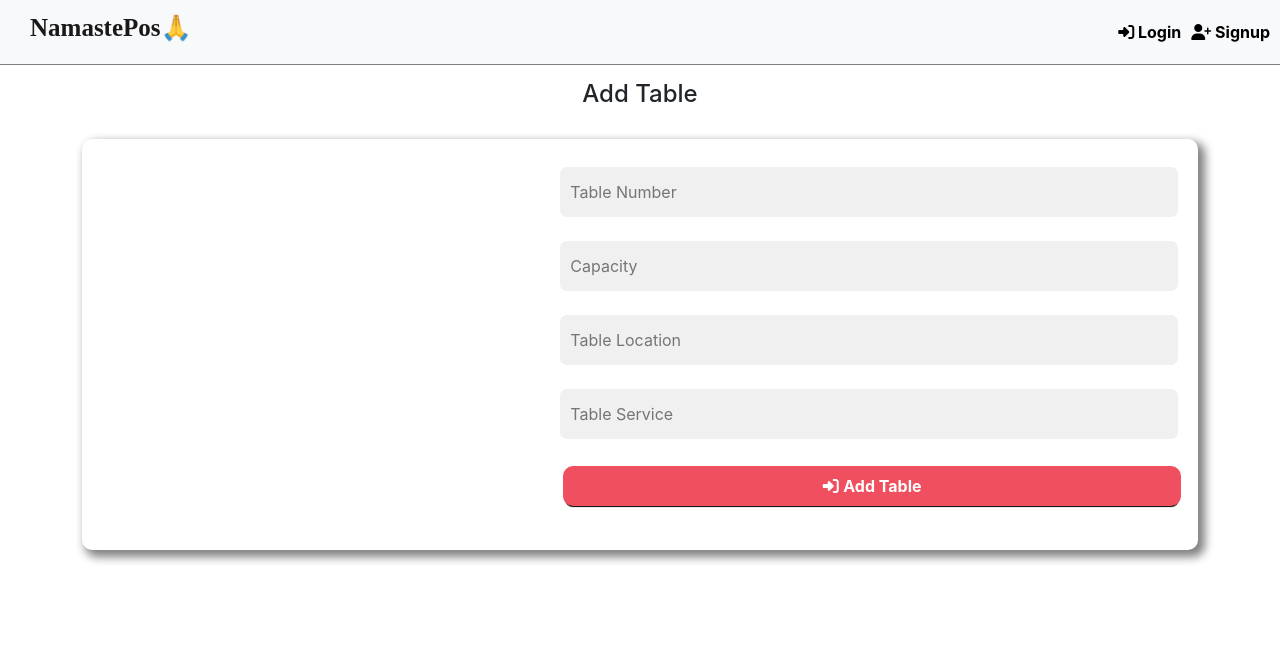
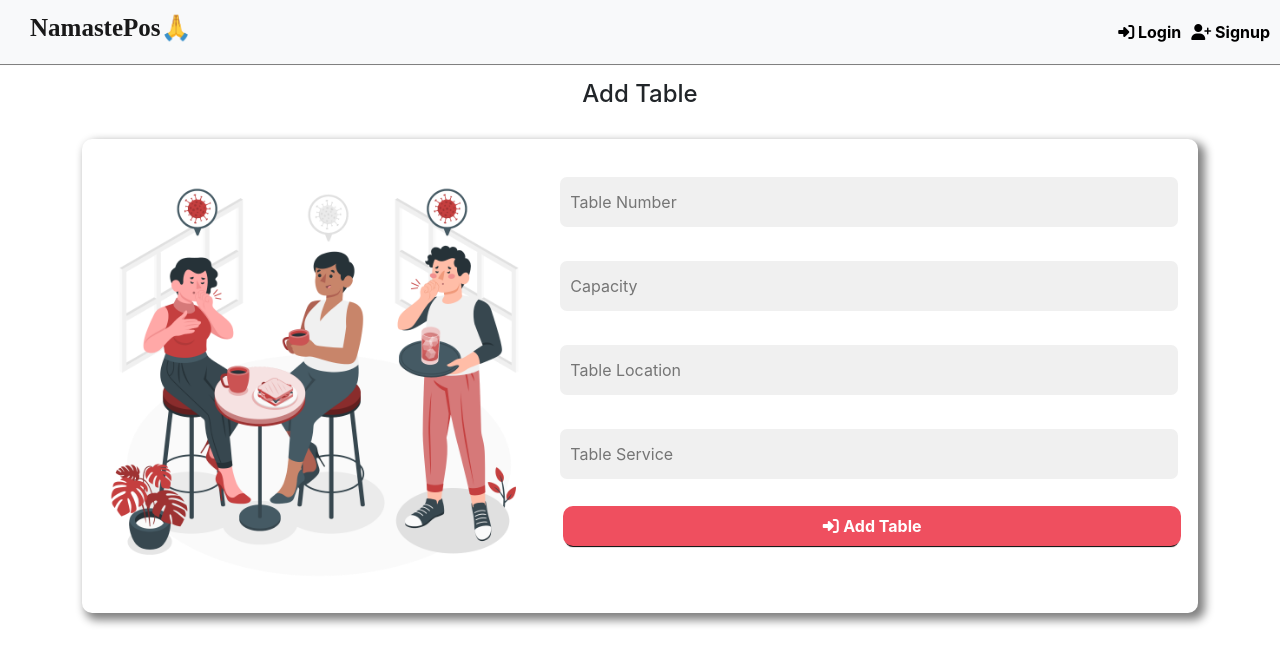
Before and after one commit to roadtocode4u/namaste-pos, a React (Create React App) app in the folder client/: page /admin/addTable in a window 1280 px wide. Shown: the top 664 px of the page. Built offline with nearby package versions, Linux system fonts and the light colour scheme.

Commit message:
feat: added api integration and image

```diff
--- a/client/src/admin/views/AddTable/AddTable.css
+++ b/client/src/admin/views/AddTable/AddTable.css
@@ -3,12 +3,12 @@
     margin-bottom: 30px;
   }
 
-  /* .add-table-img {
-    width: 100%;
+  .add-table-img {
+    width: 70%;
     display: block;
     margin-left: auto;
     margin-right: auto;
-  } */
+  }
 
   .main-card-div {
     padding: 20px;
@@ -27,6 +27,7 @@
     border: none;
     padding: 10px;
     border-radius: 7px;
+    margin-top: 10px;
   }
 
   .add-product-form-input:focus {
--- a/client/src/admin/views/AddTable/AddTable.js
+++ b/client/src/admin/views/AddTable/AddTable.js
@@ -2,7 +2,7 @@ import React, { useState } from 'react';
 import './AddTable.css';
 import axios from 'axios';
 import swal from 'sweetalert';
-//import marketplaceImg from './marketplace-img.png';
+import addTableImg from './addTable.png';
 
 
 function AddTable() {
@@ -55,7 +55,7 @@ function AddTable() {
         <div className="main-card-div text-center">
           <div className="row">
             <div className="col-md-5 mx-auto d-block">
-              {/* <img src={marketplaceImg} className="add-product-img" /> */}
+               <img src={addTableImg} className="add-product-img" />
             </div>
             <div className="col-md-7">
               <form>
```
